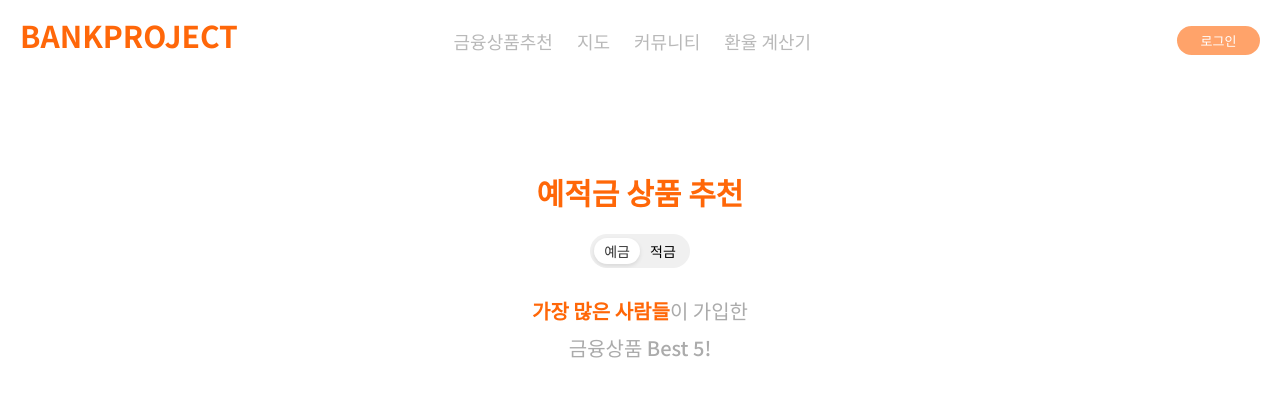
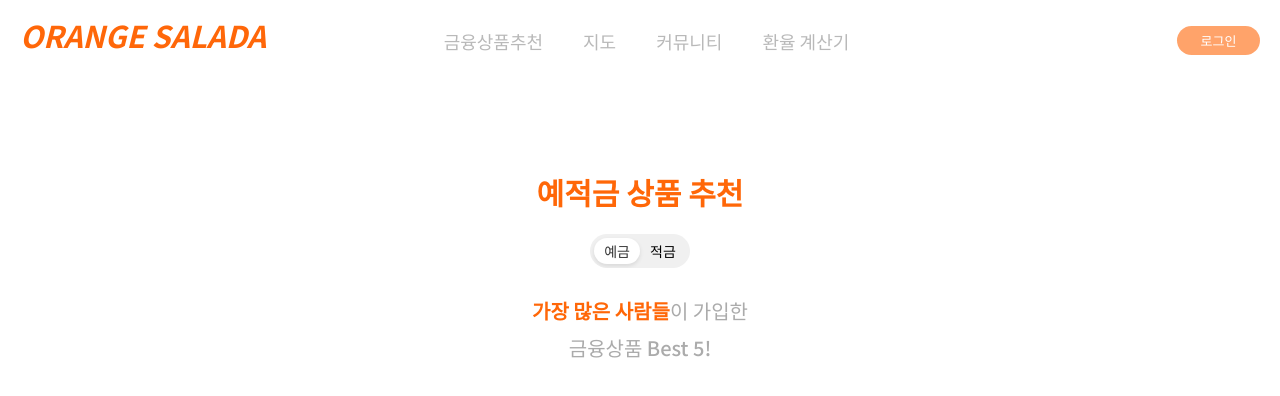
Before and after one commit to hanna0115/bankproject, a Vue app in the folder final-pjt-front/: page / in a window 1280 px wide. Shown: the top 396 px of the page. Built offline with nearby package versions, Linux system fonts and the light colour scheme; no server answers; what vue3-apexcharts, vue3-kakao-maps would draw is missing.

Commit message:
디테일 총 수정

```diff
--- a/final-pjt-front/index.html
+++ b/final-pjt-front/index.html
@@ -5,7 +5,7 @@
   <meta charset="UTF-8">
   <link rel="icon" href="/favicon.ico">
   <meta name="viewport" content="width=device-width, initial-scale=1.0">
-  <title>Vite App</title>
+  <title>ORANGE SALADA</title>
   <link rel="preconnect" href="https://fonts.googleapis.com">
   <link rel="preconnect" href="https://fonts.gstatic.com" crossorigin>
   <link
--- a/final-pjt-front/src/components/common/Nav.vue
+++ b/final-pjt-front/src/components/common/Nav.vue
@@ -1,6 +1,6 @@
 <template>
   <nav class="nav">
-    <RouterLink :to="{name:'home'}" class="logo">BANKPROJECT</RouterLink>
+    <RouterLink :to="{name:'home'}" class="logo">ORANGE SALADA</RouterLink>
     <div class="real-nav">
       <RouterLink :to="{name:'recommend'}">금융상품추천</RouterLink>
       <RouterLink :to="{name:'map'}">지도</RouterLink>
@@ -75,6 +75,7 @@ onMounted(() => {
   font-size: 30px;
   color: #FF6709;
   font-weight: bold;
+  font-style: italic;
 }
 
 .real-nav {
@@ -85,7 +86,7 @@ onMounted(() => {
 }
 
 .real-nav a {
-  padding: 12px;
+  padding: 12px 20px;
   color: #B9B9B9;
   font-size: 18px;
   font-weight: 500;
--- a/final-pjt-front/src/views/LoginView.vue
+++ b/final-pjt-front/src/views/LoginView.vue
@@ -1,7 +1,9 @@
 <template>
     <div class="login">
+        <div class="intro">
         <h2 class="title">Welcome to</h2>
-
+        <img src="/public/favicon.ico" alt="" class="logo-img">
+        </div>
         <form class="login-form" @submit.prevent="logIn">
             <div>
                 <label for="id">아이디</label>
@@ -61,6 +63,20 @@ const logIn = () => {
   color: #FF6709;
   font-weight: bold;
   font-size: 30px;
+}
+
+.intro {
+    display: flex;
+    position: relative;;
+}
+
+.logo-img {
+    width: 125px;
+    height: 90px;
+    position: absolute;
+    left: 195px;
+    bottom: -25px;
+
 }
 
 .login-form {
```
Also changed, not shown: 1 other file (tests, documents, lock files or other folders).
